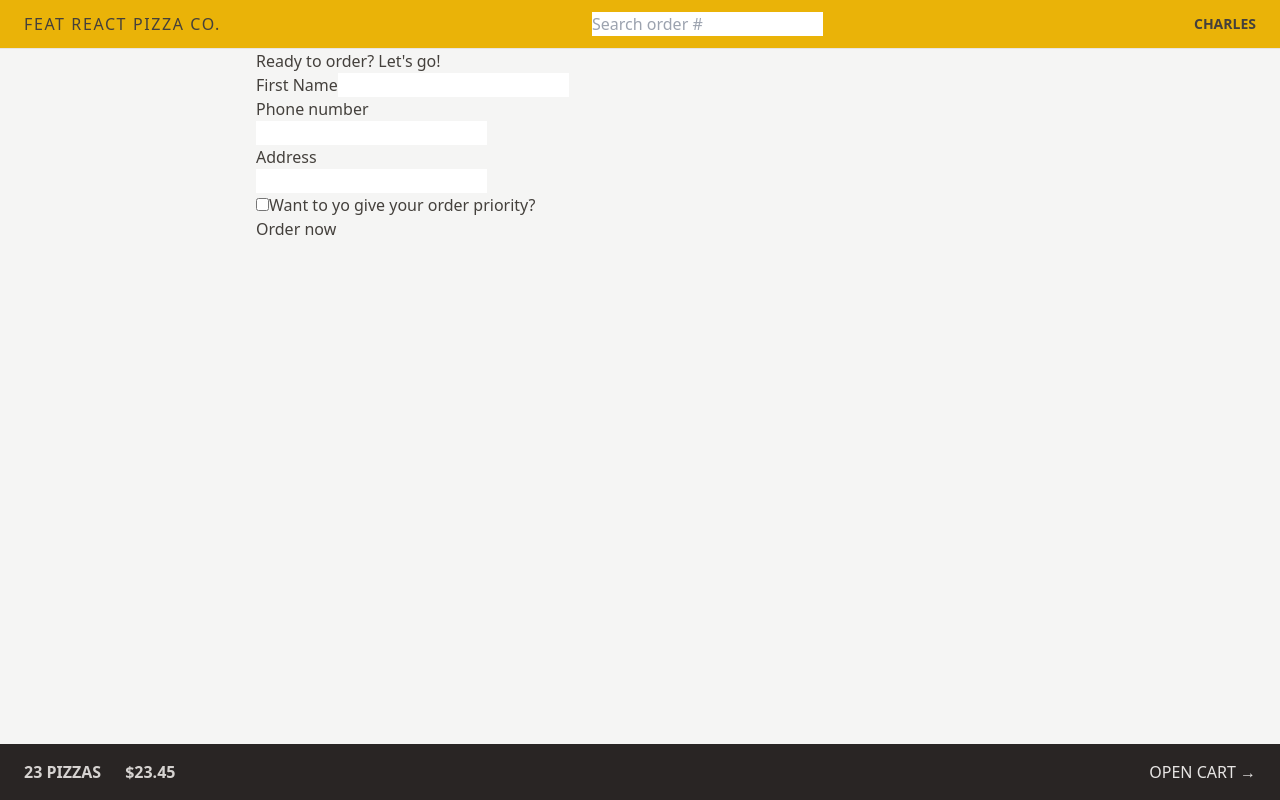
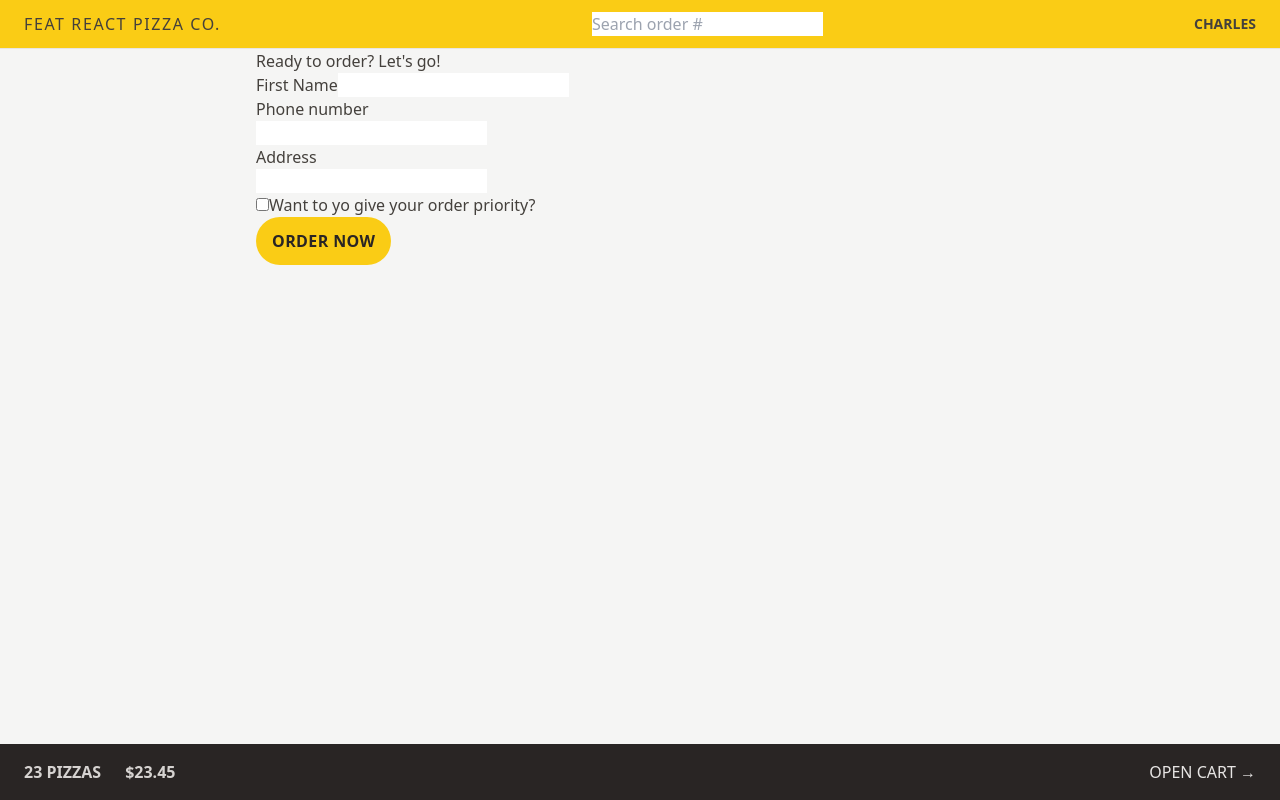
Before and after one commit to CharlesMariga/fast-react-pizza, a React (Vite) app: page /order/new in a window 1280 px wide. Built offline with nearby package versions, Linux system fonts and the light colour scheme.

Commit message:
feat: Styling buttons: element states and transitions

```diff
--- a/src/features/cart/Cart.jsx
+++ b/src/features/cart/Cart.jsx
@@ -1,23 +1,23 @@
-import { Link } from 'react-router-dom';
+import { Link } from "react-router-dom";
 
 const fakeCart = [
   {
     pizzaId: 12,
-    name: 'Mediterranean',
+    name: "Mediterranean",
     quantity: 2,
     unitPrice: 16,
     totalPrice: 32,
   },
   {
     pizzaId: 6,
-    name: 'Vegetale',
+    name: "Vegetale",
     quantity: 1,
     unitPrice: 13,
     totalPrice: 13,
   },
   {
     pizzaId: 11,
-    name: 'Spinach and Mushroom',
+    name: "Spinach and Mushroom",
     quantity: 1,
     unitPrice: 15,
     totalPrice: 15,
@@ -29,7 +29,12 @@
 
   return (
     <div>
-      <Link to="/menu">&larr; Back to menu</Link>
+      <Link
+        to="/menu"
+        className="text-sm text-blue-500 hover:text-blue-600 hover:underline"
+      >
+        &larr; Back to menu
+      </Link>
 
       <h2>Your cart, %NAME%</h2>
 
--- a/src/features/order/CreateOrder.jsx
+++ b/src/features/order/CreateOrder.jsx
@@ -11,7 +11,7 @@
 // https://uibakery.io/regex-library/phone-number
 const isValidPhone = (str) =>
   /^\+?\d{1,4}?[-.\s]?\(?\d{1,3}?\)?[-.\s]?\d{1,4}[-.\s]?\d{1,4}[-.\s]?\d{1,9}$/.test(
-    str
+    str,
   );
 
 const fakeCart = [
@@ -85,7 +85,10 @@
 
         <div>
           <input type="hidden" name="cart" value={JSON.stringify(cart)} />
-          <button disabled={isSubmitting}>
+          <button
+            disabled={isSubmitting}
+            className="inline-block rounded-full bg-yellow-400 px-4 py-3 font-semibold uppercase tracking-wide text-stone-800 transition-colors duration-300 hover:bg-yellow-300 focus:bg-yellow-300 focus:outline-none focus:ring focus:ring-yellow-300 focus:ring-offset-2 disabled:cursor-not-allowed"
+          >
             {isSubmitting ? "Placing order..." : "Order now"}
           </button>
         </div>
@@ -112,9 +115,9 @@
   if (Object.keys(errors).length > 0) return errors;
 
   // If everthing is ok, create new order and redirect
-  const newOrder = await createOrder(order);
+  // const newOrder = await createOrder(order);
 
-  return redirect(`/order/${newOrder.id}`);
+  // return redirect(`/order/${newOrder.id}`);
 }
 
 export default CreateOrder;
--- a/src/ui/AppLayout.jsx
+++ b/src/ui/AppLayout.jsx
@@ -15,7 +15,7 @@
       <Header />
 
       <div className="overflow-auto">
-        <main className="mx-auto max-w-3xl overflow-auto">
+        <main className="mx-auto max-w-3xl">
           <Outlet />
         </main>
       </div>
--- a/src/ui/Header.jsx
+++ b/src/ui/Header.jsx
@@ -5,7 +5,7 @@
 
 export default function Header() {
   return (
-    <header className="flex items-center justify-between border-b border-stone-200 bg-yellow-500 px-4 py-3 uppercase sm:px-6">
+    <header className="flex items-center justify-between border-b border-stone-200 bg-yellow-400 px-4 py-3 uppercase sm:px-6">
       <Link to="/" className="tracking-widest">
         Feat React Pizza Co.
       </Link>
```
